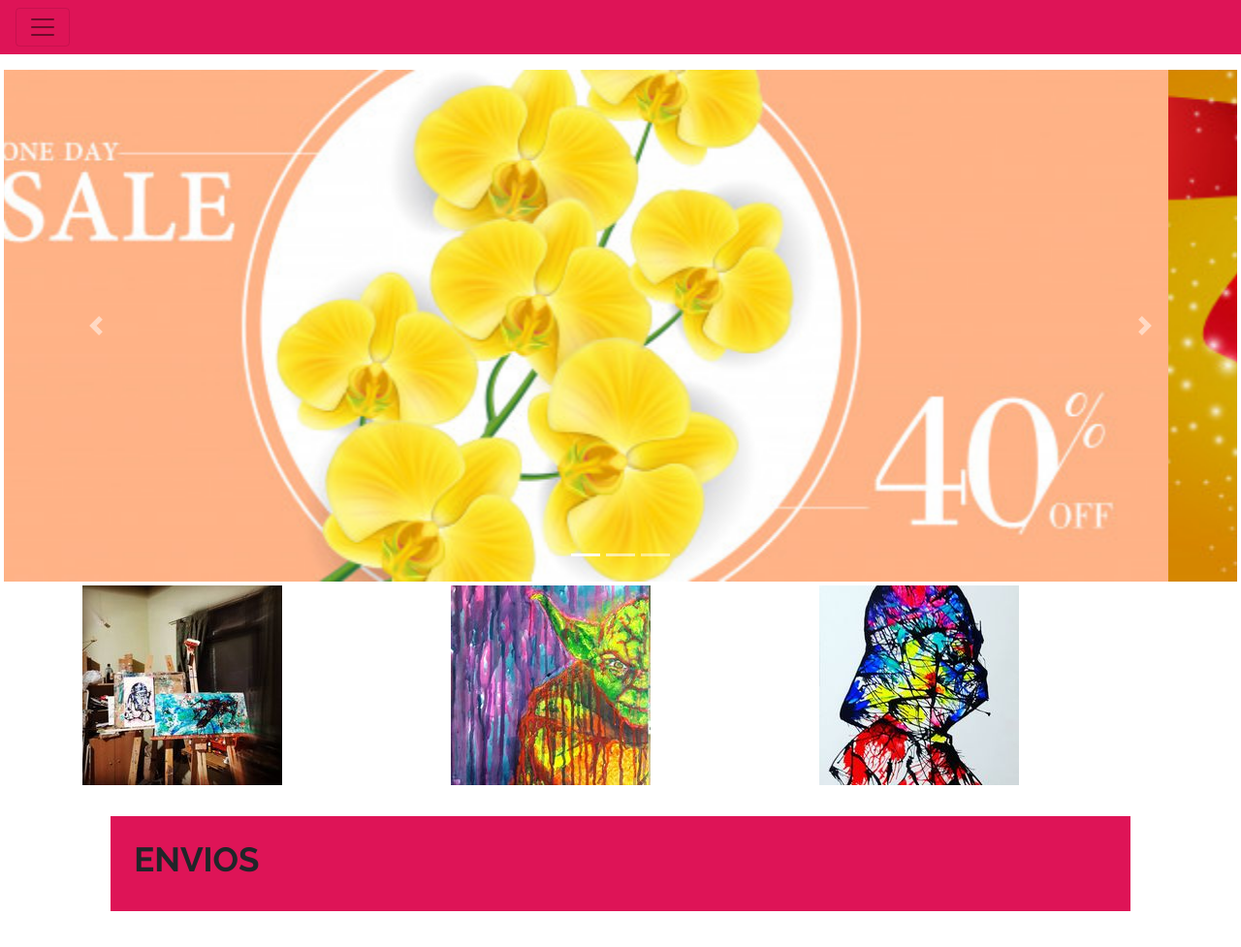
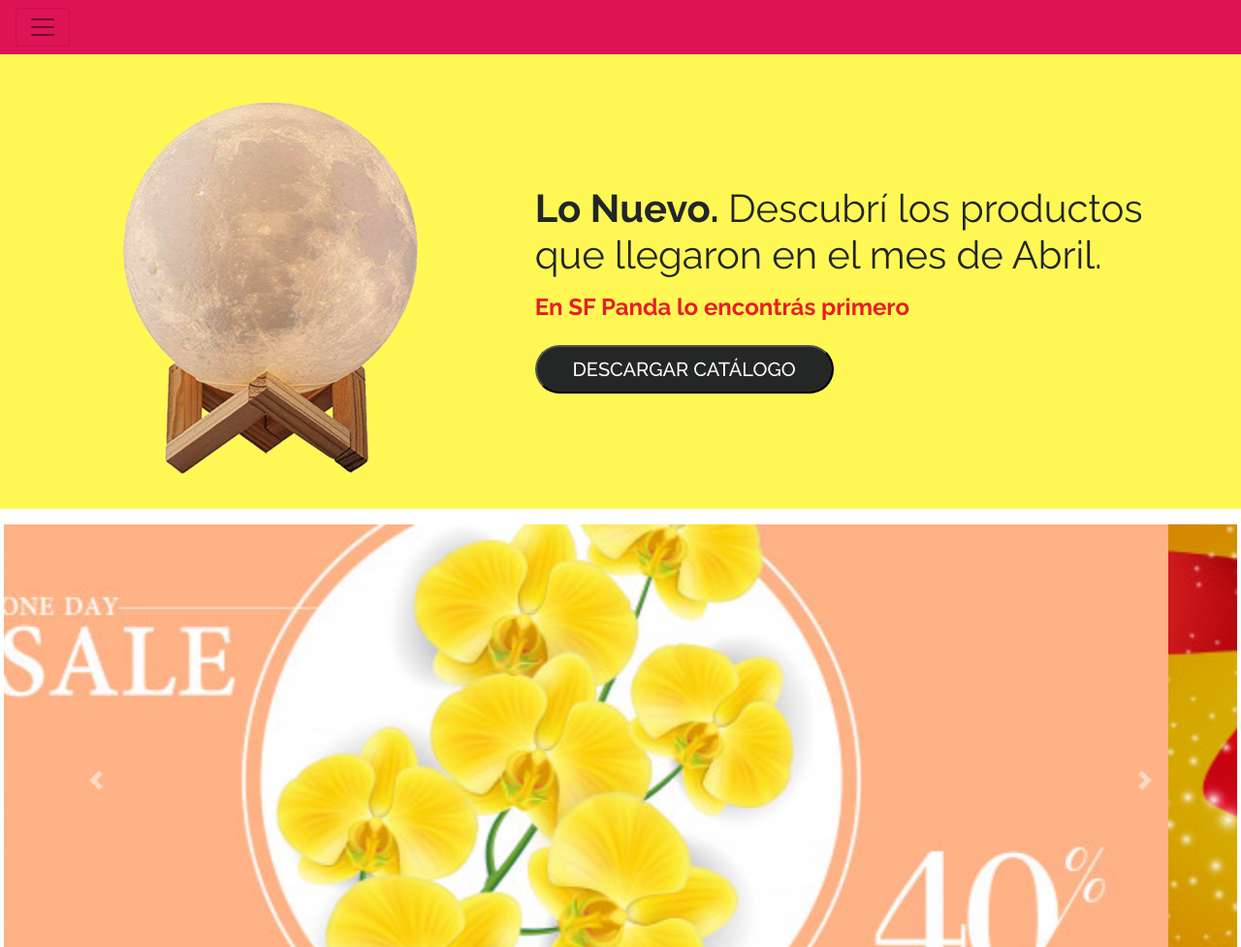
Before and after one commit to cvillar22/SF-Panda, a website: page index.html in a window 1280 px wide. Shown: the top 977 px of the page at 97% size. Drawn offline with nearby package versions, Linux system fonts and the light colour scheme; a web font is replaced by a local one.

Commit message:
Implementado banner 1 (Catalogo)

```diff
--- a/index.html
+++ b/index.html
@@ -18,6 +18,7 @@
 </head>
 
 <body>
+	<!-- !-------Navbar-------- -->
 	<div class="container-fluid">
 		<div class="row">
 			<div class="col-md-12 p-0 m-0">
@@ -39,9 +40,31 @@
 			</div>
 		</div>
 	</div>
+	<!-- !-------End Navbar-------- -->
+
+	<!-- !------Banner 1------- -->
+	<div class="container-fluid banner--catalogo">
+		<div class="row">
+			<div class="mt-4 mb-4 divisionFoto">
+				<img src="img/luz-luna.png" alt="">
+			</div>
+			<div class="mt-3 divisionTexto">
+				<h2 class="mb-3 noHover">Lo Nuevo. <span>Descubrí los productos <br>que llegaron en el mes de
+						Abril.</span>
+				</h2>
+				<h4 class="mb-4 noHover textoRojo">En SF Panda lo encontrás primero</h4>
+				<button class="btn--black">
+					<h4>DESCARGAR CATÁLOGO</h4>
+				</button>
+			</div>
+		</div>
+	</div>
+	<!-- !------End Banner 1------- -->
+
 	<div class="container-fluid">
 		<div class="row">
 			<div class="col-12 pt-3 p-1">
+
 				<!--Carousel Boots</!-->
 				<div id="carouselExampleIndicators" class="carousel slide" data-ride="carousel">
 					<ol class="carousel-indicators">
@@ -216,6 +239,7 @@
 			<div class="col">news letters</div>
 		</div>
 	</div>
+
 	<footer>
 		<div class="container">
 			<div class="row">
--- a/scss/style.scss
+++ b/scss/style.scss
@@ -1,5 +1,5 @@
 @import "_variables.scss";
-// General Fonts
+//! General Fonts
 * {
     font-family: "Raleway", sans-serif;
 }
@@ -7,33 +7,84 @@ h1 {
     font-size: 50px;
     font-weight: 700;
 }
-
 h2 {
     font-size: 40px;
     font-weight: 700;
 }
-
 h3 {
     font-size: 35px;
     font-weight: 700;
 }
-
 h4 {
     font-size: 24px;
     font-weight: 400;
 }
-
 h5 {
     font-size: 20px;
     font-weight: 400;
 }
-
 p {
     font-size: 16px;
     font-weight: 400;
 }
 
-// Footer
+//! Clases funcionales generales
+.hidden {
+    display: hidden;
+}
+
+.noHover {
+    pointer-events: none;
+}
+
+//! General Botones
+.btn--black {
+    background-color: $negroPanda;
+    padding: 0.7rem 2.3rem;
+    border-radius: 2rem;
+    transition: all 300ms ease;
+    h4 {
+        font-size: 20px;
+        font-weight: 500;
+        color: $blancoPanda;
+        text-align: center;
+        margin-bottom: 0;
+    }
+}
+.btn--black:hover {
+    background-color: $blancoPanda;
+    border-color: $blancoPanda;
+    box-shadow: 0 0 8px 0 rgba(0, 0, 0, 0.25);
+    transition: 300ms ease;
+    h4 {
+        color: $negroPanda;
+    }
+}
+
+//! Banner 1 - Descargar Catálogo
+.banner--catalogo {
+    background-color: $amarilloPanda;
+    .row {
+        justify-content: space-evenly;
+        align-items: center;
+    }
+    .divisionFoto {
+        img {
+            text-align: center;
+        }
+    }
+    .divisionTexto {
+        span {
+            font-weight: 400;
+        }
+        .textoRojo {
+            font-weight: 700;
+            color: $rojoPanda;
+        }
+    }
+}
+
+//! Footer
 footer {
     background-color: $rojoPanda;
     p {
```
Also changed, not shown: css/style.css, img/luz-luna.png (added).
